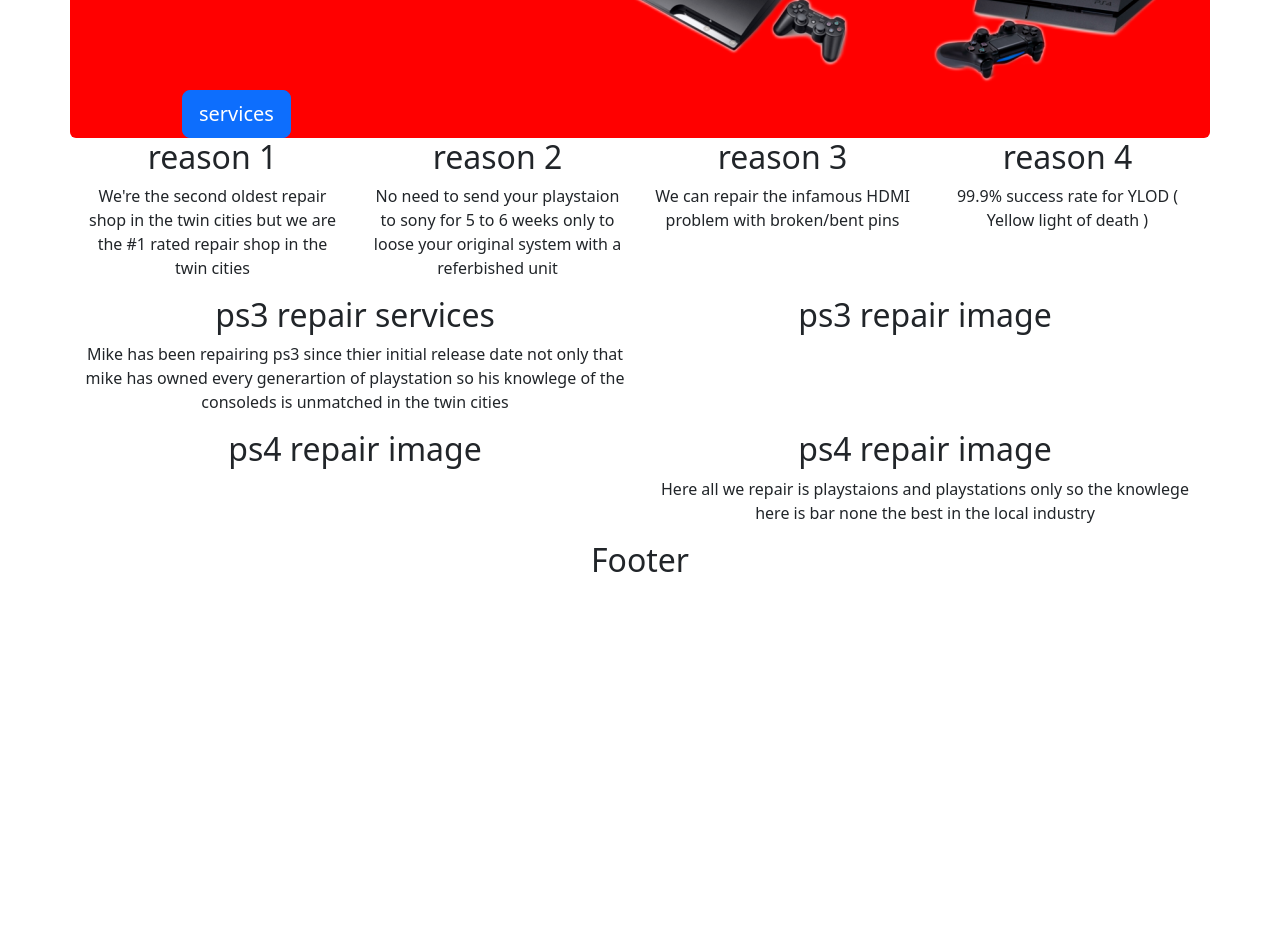
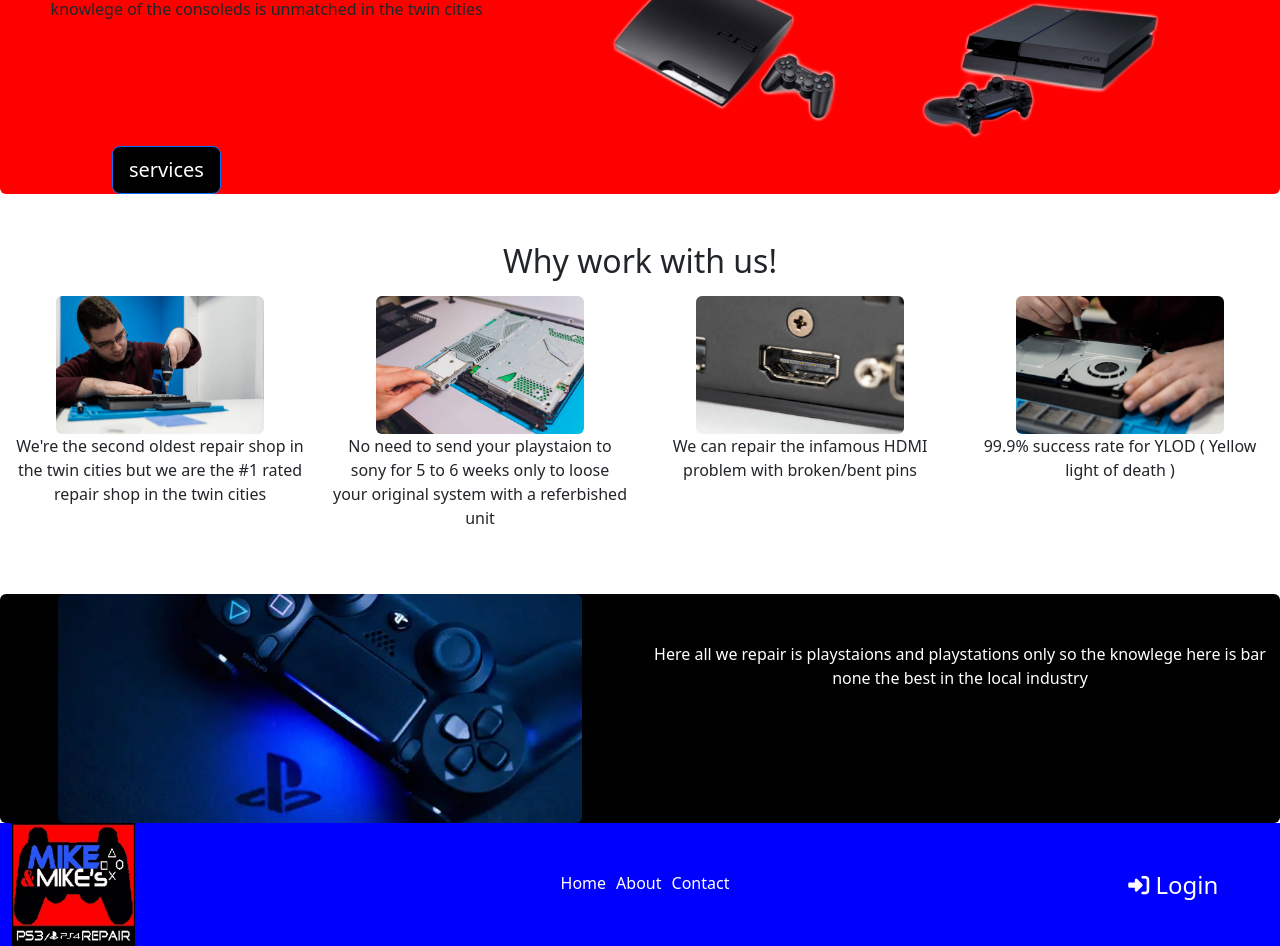
Before and after one commit to ninetailedcoder/mikes-playstation-repair, a React (Create React App) app: page / in a window 1280 px wide. Shown: the part 1100-2046 px from the top of the page. Before the commit the page ends 1687 px from the top, so only its background shows below. Built offline with nearby package versions, Linux system fonts and the light colour scheme.

Commit message:
mid section + footer design

```diff
--- a/package.json
+++ b/package.json
@@ -10,6 +10,7 @@
     "bootstrap-social": "^5.1.1",
     "font-awesome": "^4.7.0",
     "react": "^18.2.0",
+    "react-bootstrap": "^2.8.0",
     "react-dom": "^18.2.0",
     "react-responsive-carousel": "^3.2.23",
     "react-router-dom": "^6.12.1",
--- a/src/App.css
+++ b/src/App.css
@@ -109,3 +109,17 @@
   margin-left: 100px;
   padding-top: 10px;
 }
+
+.stockphoto {
+  width: 70%;
+  height: auto;
+}
+
+.stockplaystaion {
+  width: 85%;
+  height: auto;
+}
+
+.nav-link{
+  margin-left: 10px;
+}
--- /dev/null
+++ b/src/components/Footer.js
@@ -0,0 +1,26 @@
+/*footer*/
+import React from 'react';
+import { Container, Row, Col } from 'react-bootstrap';
+import { NavLink } from 'react-router-dom';
+import Logo from '../assets/imgs/Company Logo.jpg';
+
+const Footer = () => (
+    <footer className="footer-container-fluid text-white" style={{backgroundColor: 'blue'}}>
+        <Row>
+            <Col className='logo-container' xs={6} lg={2} >
+                <img className="companyLogo" src={Logo} alt="Company Logo" />
+            </Col>
+            <Col className="d-flex justify-content-center mt-5" lg={8}>
+                <NavLink className="nav-link" to="/home">Home</NavLink>
+                <NavLink className="nav-link" to="/about">About</NavLink>
+                <NavLink className="nav-link" to="/contact">Contact</NavLink>
+            </Col>
+            <Col className="mt-5" lg={2}>
+                <h4><i className="fa-solid fa-right-to-bracket fa-sm" /> Login</h4>
+            </Col>
+        </Row>
+    </footer>
+);
+
+
+export default Footer;
--- a/src/pages/home.js
+++ b/src/pages/home.js
@@ -4,6 +4,12 @@ import Logo from '../assets/imgs/Company Logo.jpg'
 import Navigation from '../components/navigation'
 import { useState } from 'react';
 import ps3ps4 from '../images/ps3-ps4.png'
+import stockphoto1 from '../assets/imgs/stock photo 1.jpg';
+import stockphoto2 from '../assets/imgs/stock photo 2.jpg';
+import stockphoto3 from '../assets/imgs/stock photo 3.jpg';
+import stockphoto4 from '../assets/imgs/stock photo 4.jpg';
+import stockphoto5 from '../images/stockplaystation4.webp'
+import Footer from '../components/Footer'
 
 const Home = () => {
     const [selectedOption, setSelectedOption] = useState(''); // State to track the selected option
@@ -12,7 +18,7 @@ const Home = () => {
     setSelectedOption(event.target.value);
   };
     return (
-        <Container>
+        <Container fluid>
             <Row>
                 <Col className='logo-container' xs={6} lg={2} >
                     <img className="companyLogo" src={Logo} alt="Company Logo" />
@@ -24,7 +30,7 @@ const Home = () => {
                     <h4><i className="fa-solid fa-right-to-bracket fa-sm" /> Login</h4>
                 </Col>
             </Row>
-            <Row className='mt-2 banner-row'>
+            <Row className='mt-5 banner-row'>
                 <Col xs="auto">
                 </Col>
                 <Col>
@@ -43,7 +49,7 @@ const Home = () => {
             </Row>
             <Row className='mt-2 rounded' style={{backgroundColor: 'red'}}>
                 <Col lg={5} className='d-flex justify-content-start mt-4'>
-                    <h2> Why work with us ! </h2>
+                    <h2> Fun Fact! </h2>
                 </Col>
                 <Col lg={5}>
                 </Col>
@@ -54,49 +60,40 @@ const Home = () => {
                     <img src={ps3ps4} alt="ps3 and ps4" />
                 </Col>
                 <Col lg={12}>
-                    <button className='btn btn-primary btn-lg d-flex justify-content-start service-button'>services</button>
+                    <button className='btn btn-primary btn-lg d-flex justify-content-start service-button bg-black text-white'>services</button>
                 </Col>
             </Row>
-            <Row>
+            <Row className='mt-5'>
+                <Col lg={12} className='mb-2'>
+                    <h2>Why work with us!</h2>
+                </Col>
                 <Col>
-                    <h2>reason 1</h2>
+                    <img src={stockphoto3} alt="repair photo 3" className='stockphoto rounded'/>
                     <p>We're the second oldest repair shop in the twin cities but we are the #1 rated repair shop in the twin cities</p>
                 </Col>
                 <Col>
-                    <h2>reason 2</h2>
+                    <img src={stockphoto2} alt="repair photo 2" className='stockphoto rounded'/>
                     <p>No need to send your playstaion to sony for 5 to 6 weeks only to loose your original system with a referbished unit</p>
                 </Col>
                 <Col>
-                    <h2>reason 3</h2>
+                    <img src={stockphoto1} alt="repair photo 1" className='stockphoto rounded'/>
                     <p>We can repair the infamous HDMI problem with broken/bent pins</p>
                 </Col>
                 <Col>
-                    <h2>reason 4</h2>
+                    <img src={stockphoto4} alt="repair photo 4" className='stockphoto rounded'/>
                     <p>99.9% success rate for YLOD ( Yellow light of death )</p>
                 </Col>
             </Row>
-            <Row>
+            <Row className='mt-5 text-white rounded' style={{backgroundColor: 'black'}}>
                 <Col>
-                    <h2>ps3 repair services</h2>
-                    <p>Mike has been repairing ps3 since thier initial release date not only that mike has owned every generartion of playstation so his knowlege of the consoleds is unmatched in the twin cities</p>
+                    <img src={stockphoto5} alt="stock playstation 4" className='stockplaystaion rounded'/>
                 </Col>
-                <Col>
-                    <h2>ps3 repair image</h2>
-                </Col>
-            </Row>
-            <Row>
-                <Col>
-                    <h2>ps4 repair image</h2>
-                </Col>
-                <Col>
-                    <h2>ps4 repair image</h2>
+                <Col className='mt-5'>
                     <p>Here all we repair is playstaions and playstations only so the knowlege here is bar none the best in the local industry</p>
                 </Col>
             </Row>
             <Row>
-                <Col>
-                    <h2>Footer</h2>
-                </Col>
+               <Footer />
             </Row>
         </Container>
     )
```
Also changed, not shown: src/images/stockplaystation4.webp (added), 1 other file (tests, documents, lock files or other folders).
